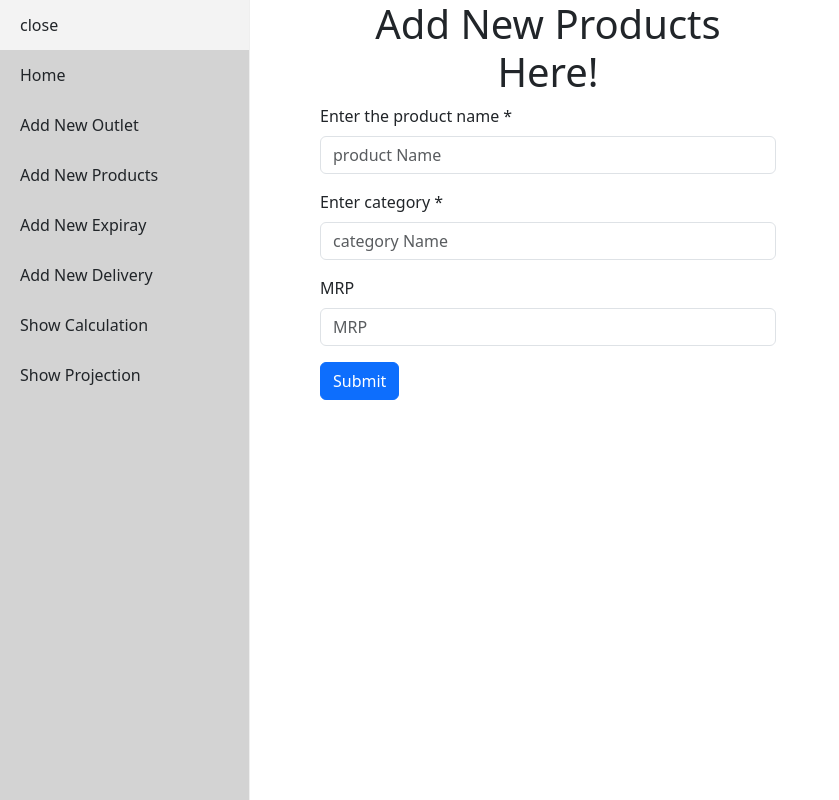
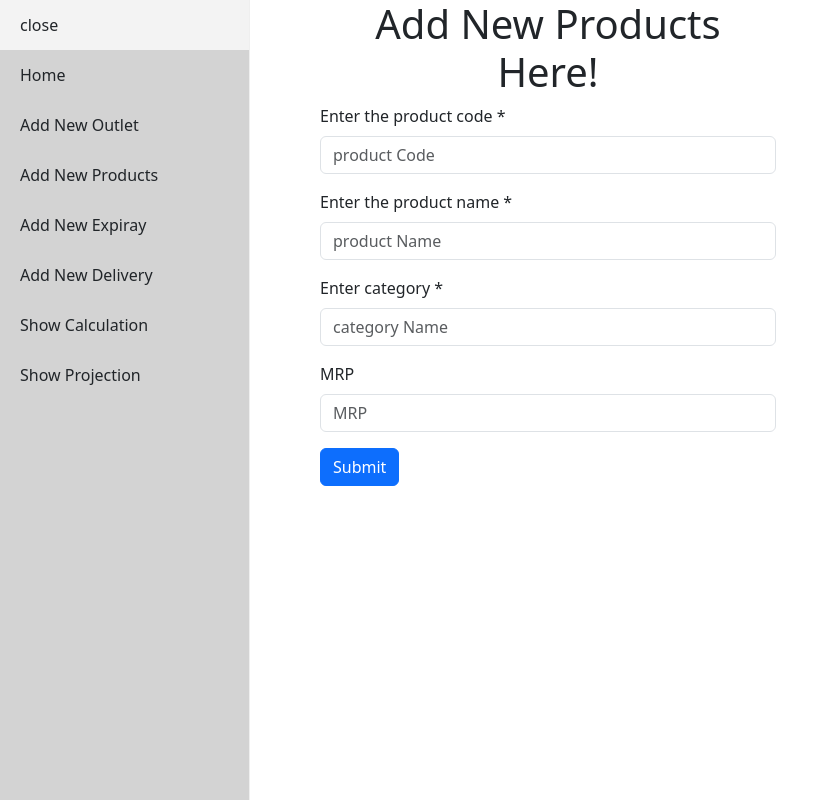
Before and after one commit to Emitaz-pias/sales-analysis-front, a React (Create React App) app: page /addNewProducts in a window 1280 px wide. Shown: the whole page, without its empty margins (0-839 px from the left). Built offline with nearby package versions, Linux system fonts and the light colour scheme.

Commit message:
products added

```diff
--- a/src/components/AddNewOutlet/AddNewOutlet.js
+++ b/src/components/AddNewOutlet/AddNewOutlet.js
@@ -1,11 +1,12 @@
-import React from 'react';
+import React, { useState } from 'react';
 import { useForm } from 'react-hook-form';
 import { Form, Button, Row, Col } from 'react-bootstrap';
-import axios from "axios";
+import axios, { formToJSON } from "axios";
 
 
 const AddNewOutlet = () => {
   const { register, handleSubmit, formState: { errors }, reset } = useForm();
+  const [productSubmited,setProductSubmited] = useState(false)
 
   const handleKeyPress = (e, index) => {
     if (e.key === 'Enter') {
@@ -38,8 +39,10 @@ const AddNewOutlet = () => {
     axios
     .post(" http://localhost:4040/postOutlet", data)
     .then((response) => {
-      console.log(response.data); // Response from the server
-      // Additional logic or handling of the response data here
+      if(response.data===true){
+        setProductSubmited(true)
+        reset();
+      }
     })
     .catch((error) => {
       console.error("Error submitting data:", error);
@@ -56,7 +59,13 @@ const AddNewOutlet = () => {
           <h1 className="text-center">Add New Outlet Here!</h1>
         </Col>
       </Row>
+     {
+      productSubmited?
       <Row>
+        <Col>
+        <h2>Congratulation!!OUtlet saved</h2>
+        </Col>
+      </Row>: <Row>
         <Col lg={6} md={6} xs={6}>
           <Form onSubmit={handleSubmit(onSubmit)}>
             <Form.Group className="mb-3">
@@ -104,6 +113,7 @@ const AddNewOutlet = () => {
           </Form>
         </Col>
       </Row>
+     }
     </section>
   );
 };
--- a/src/components/AddNewProducts/AddNewProducts.js
+++ b/src/components/AddNewProducts/AddNewProducts.js
@@ -10,7 +10,7 @@ const AddNewProducts = () => {
   const handleKeyPress = (e, index) => {
     if (e.key === 'Enter') {
       e.preventDefault();
-      if (index < 2) {
+      if (index < 3) {
         const nextInput = document.getElementById(`input-${index + 1}`);
         nextInput && nextInput.focus();
       }
@@ -21,8 +21,9 @@ const AddNewProducts = () => {
      axios
     .post(" http://localhost:4040/postNewProduct", data)
     .then((response) => {
-      console.log(response.data); // Response from the server
-      // Additional logic or handling of the response data here
+      if(response.data===true){
+        reset();
+      }
     })
     .catch((error) => {
       console.error("Error submitting data:", error);
@@ -30,7 +31,6 @@ const AddNewProducts = () => {
     });
     console.log(data, 'onSubmit called');
 
-    reset();
   };
 
   return (
@@ -43,11 +43,24 @@ const AddNewProducts = () => {
       <Row>
         <Col lg={6} md={6} xs={6}>
           <Form onSubmit={handleSubmit(onSubmit)}>
+          <Form.Group className="mb-3">
+              <Form.Label>Enter the product code *</Form.Label>
+              <Form.Control
+                id="input-0"
+                onKeyDown={(e) => handleKeyPress(e, 0)}
+                type="number"
+                placeholder="product Code"
+                {...register('productCode', { required: true })}
+              />
+              {errors.companyName && (
+                <p>Please Enter the product Code *</p>
+              )}
+            </Form.Group>
             <Form.Group className="mb-3">
               <Form.Label>Enter the product name *</Form.Label>
               <Form.Control
-                id="input-0"
-                onKeyDown={(e) => handleKeyPress(e, 0)}
+                id="input-1"
+                onKeyDown={(e) => handleKeyPress(e, 1)}
                 type="text"
                 placeholder="product Name"
                 {...register('productName', { required: true })}
@@ -59,8 +72,8 @@ const AddNewProducts = () => {
             <Form.Group className="mb-3">
               <Form.Label>Enter category *</Form.Label>
               <Form.Control
-                id="input-1"
-                onKeyDown={(e) => handleKeyPress(e, 1)}
+                id="input-2"
+                onKeyDown={(e) => handleKeyPress(e, 2)}
                 type="text"
                 placeholder="category Name"
                 {...register('category', { required: true })}
@@ -72,8 +85,8 @@ const AddNewProducts = () => {
             <Form.Group className="mb-3">
               <Form.Label>MRP</Form.Label>
               <Form.Control
-                id="input-2"
-                onKeyDown={(e) => handleKeyPress(e, 2)}
+                id="input-3"
+                onKeyDown={(e) => handleKeyPress(e, 3)}
                 type="number"
                 placeholder="MRP"
                 {...register('price', { required: true })}
```
